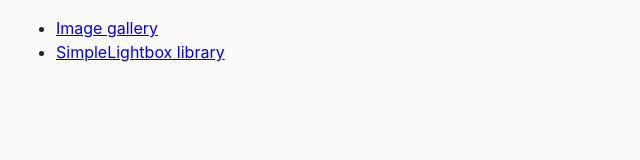
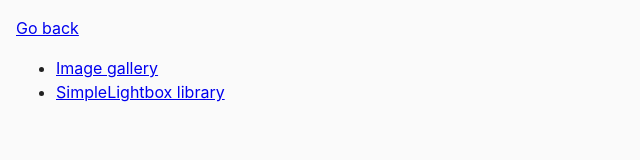
Before and after one commit to Dragostin99/goit-js-hw-07, a plain HTML site: page index.html in a window 1280 px wide. Shown: the whole page, without its empty margins (0-640 px from the left). Drawn offline with Linux system fonts and the light colour scheme.

Commit message:
Update index.html

```diff
--- a/index.html
+++ b/index.html
@@ -8,6 +8,9 @@
     <link rel="stylesheet" href="css/common.css" />
   </head>
   <body>
+    <p>
+      <a href="index.html">Go back</a>
+    </p>
     <ul>
       <li><a href="01-gallery.html">Image gallery</a></li>
       <li><a href="02-lightbox.html">SimpleLightbox library</a></li>
```
